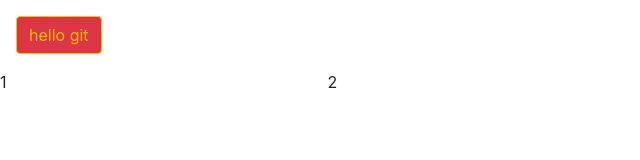
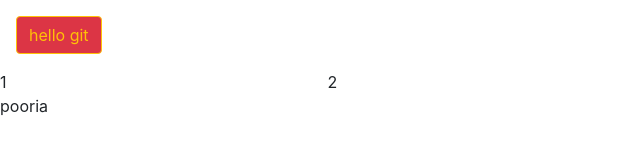
Before and after one commit to pooriashojae/git-project-one, a plain HTML site: page index.html in a window 1280 px wide. Shown: the full height of the page, 0-640 px from the left. Drawn offline with nearby package versions, Linux system fonts and the light colour scheme.

Commit message:
pooria branch

```diff
--- a/index.html
+++ b/index.html
@@ -18,6 +18,8 @@
         <div class="col">4</div>
     </div>
 
+    <p>pooria</p>
+
     <script  src="./jquery-4.0.0.slim.min.js"></script>
     <script src="./bootstrap-4.5.3-dist/js/bootstrap.bundle.min.js"></script>
 </body>
```
